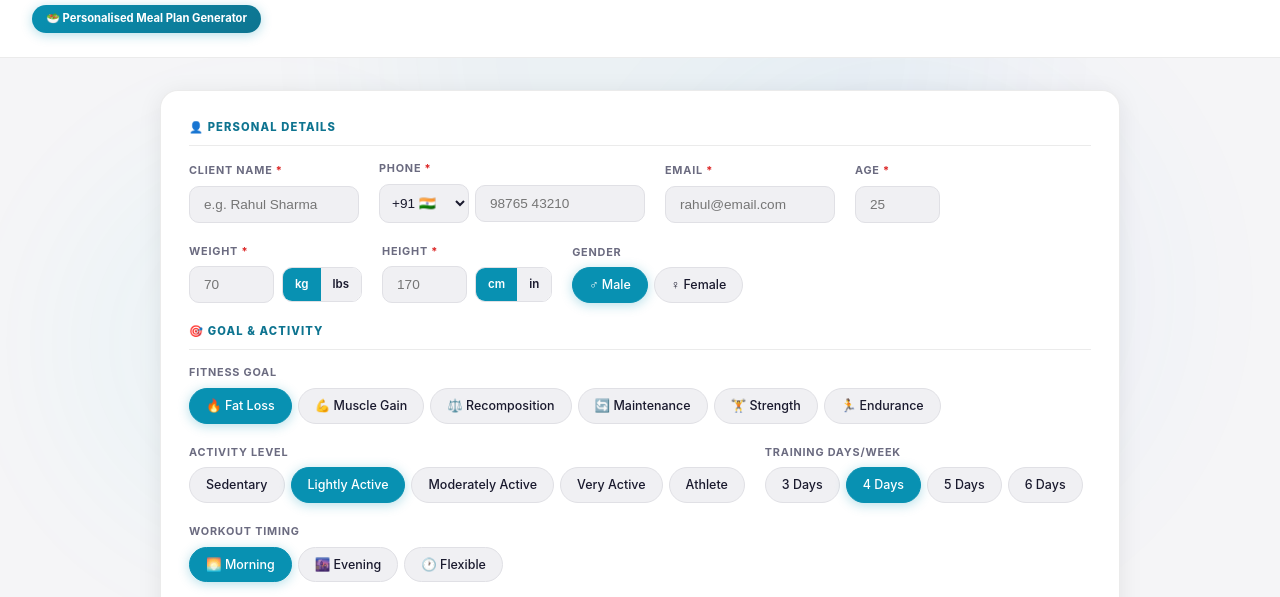
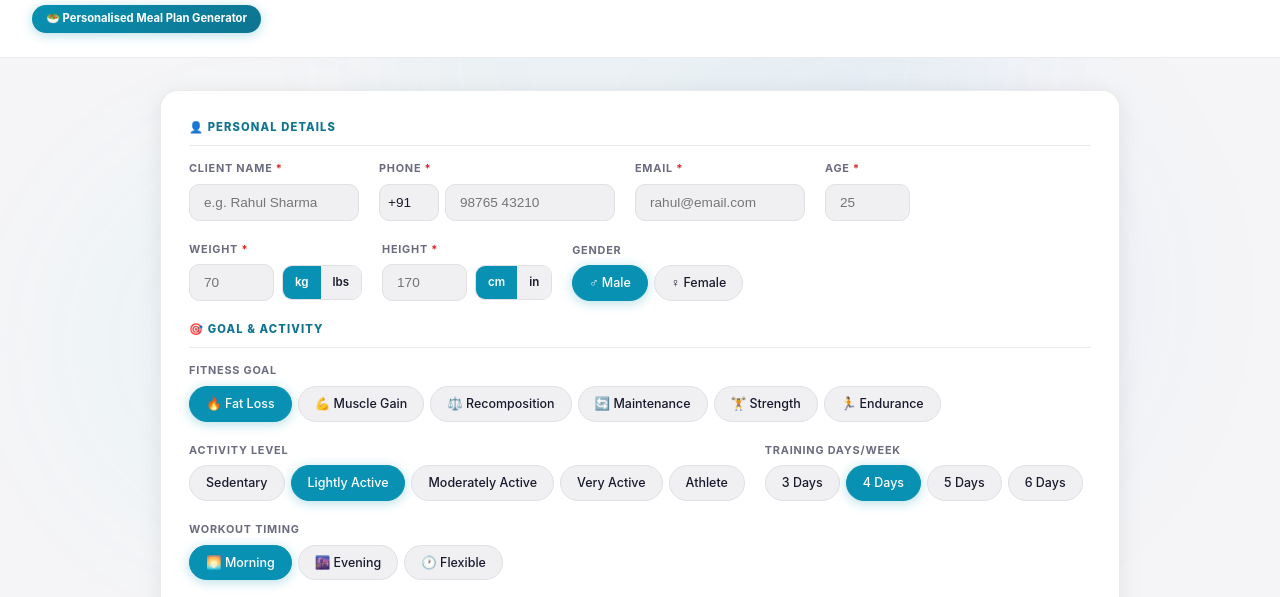
Before and after one commit to akash-0127/Fitness-Plan, a plain HTML site: page Meal Plan.html in a window 1280 px wide. Shown: the part 177-774 px from the top of the page. Drawn offline with Linux system fonts and the light colour scheme.

Commit message:
fix: replace country code dropdown with editable input field defaulting to +91

```diff
--- a/Meal Plan.html
+++ b/Meal Plan.html
@@ -461,24 +461,7 @@ input[type=tel]:focus,input[type=email]:focus{border-color:var(--accent);box-sha
     <div class="fg">
       <label>Phone <span class="req">*</span></label>
       <div style="display:flex;gap:6px;align-items:center">
-        <select id="countryCode" style="border:1.5px solid var(--border-solid);border-radius:var(--rs);padding:10px 8px;font-size:0.85rem;background:var(--card2);color:var(--text);outline:none;cursor:pointer;min-width:72px">
-          <option value="+91" selected>+91 🇮🇳</option>
-          <option value="+1">+1 🇺🇸</option>
-          <option value="+44">+44 🇬🇧</option>
-          <option value="+61">+61 🇦🇺</option>
-          <option value="+971">+971 🇦🇪</option>
-          <option value="+65">+65 🇸🇬</option>
-          <option value="+60">+60 🇲🇾</option>
-          <option value="+880">+880 🇧🇩</option>
-          <option value="+977">+977 🇳🇵</option>
-          <option value="+94">+94 🇱🇰</option>
-          <option value="+27">+27 🇿🇦</option>
-          <option value="+49">+49 🇩🇪</option>
-          <option value="+33">+33 🇫🇷</option>
-          <option value="+81">+81 🇯🇵</option>
-          <option value="+82">+82 🇰🇷</option>
-          <option value="+86">+86 🇨🇳</option>
-        </select>
+        <input type="tel" id="countryCode" value="+91" style="border:1.5px solid var(--border-solid);border-radius:var(--rs);padding:10px 8px;font-size:0.85rem;background:var(--card2);color:var(--text);outline:none;width:60px" oninput="this.value=this.value.replace(/[^0-9+]/g,'')"/>
         <input type="tel" id="phone" placeholder="98765 43210" maxlength="10" oninput="this.value=this.value.replace(/[^0-9]/g,'')"/>
       </div>
       <span class="ferr" id="ePhone">Enter valid phone number</span>
```
Also changed, not shown: Combo Plan.html (+1 -18 lines), Workout Plan.html (+1 -18 lines).
